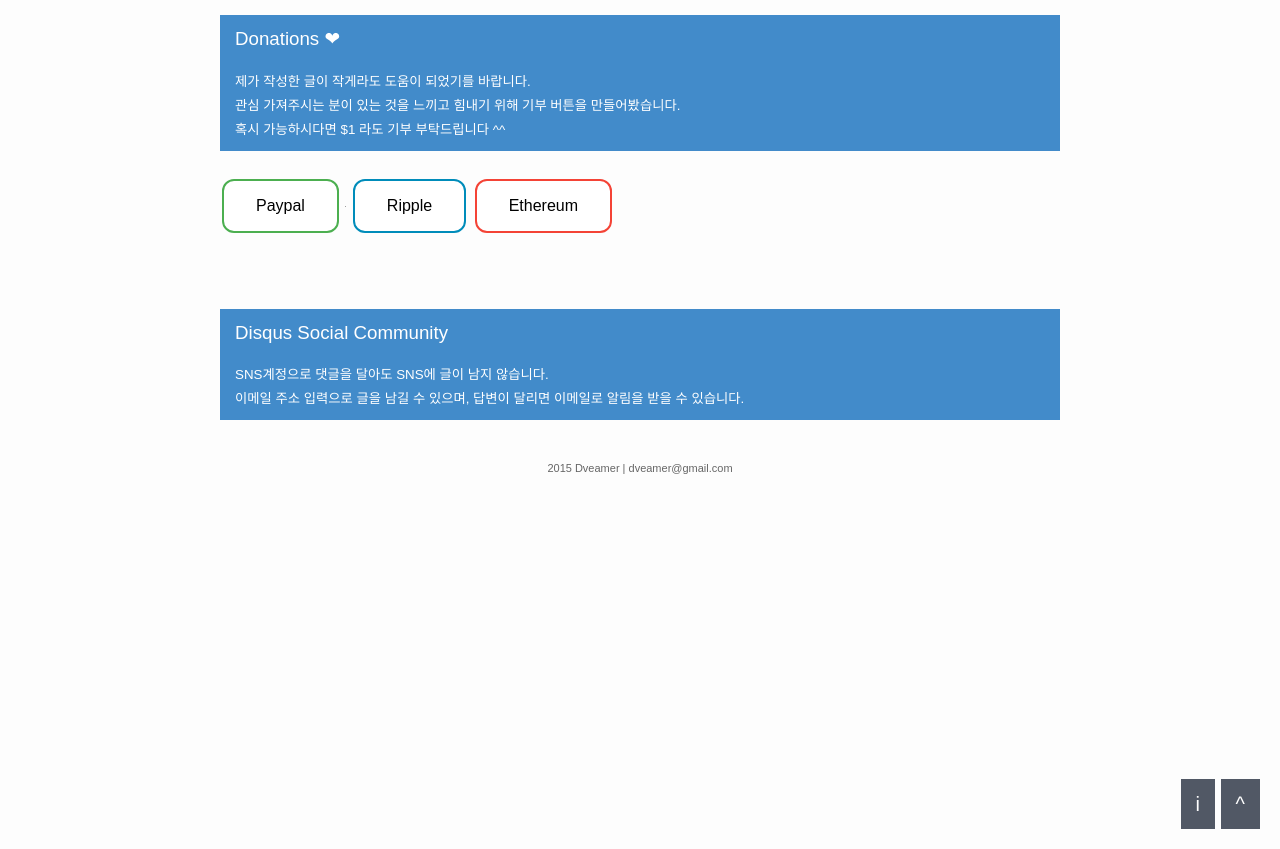
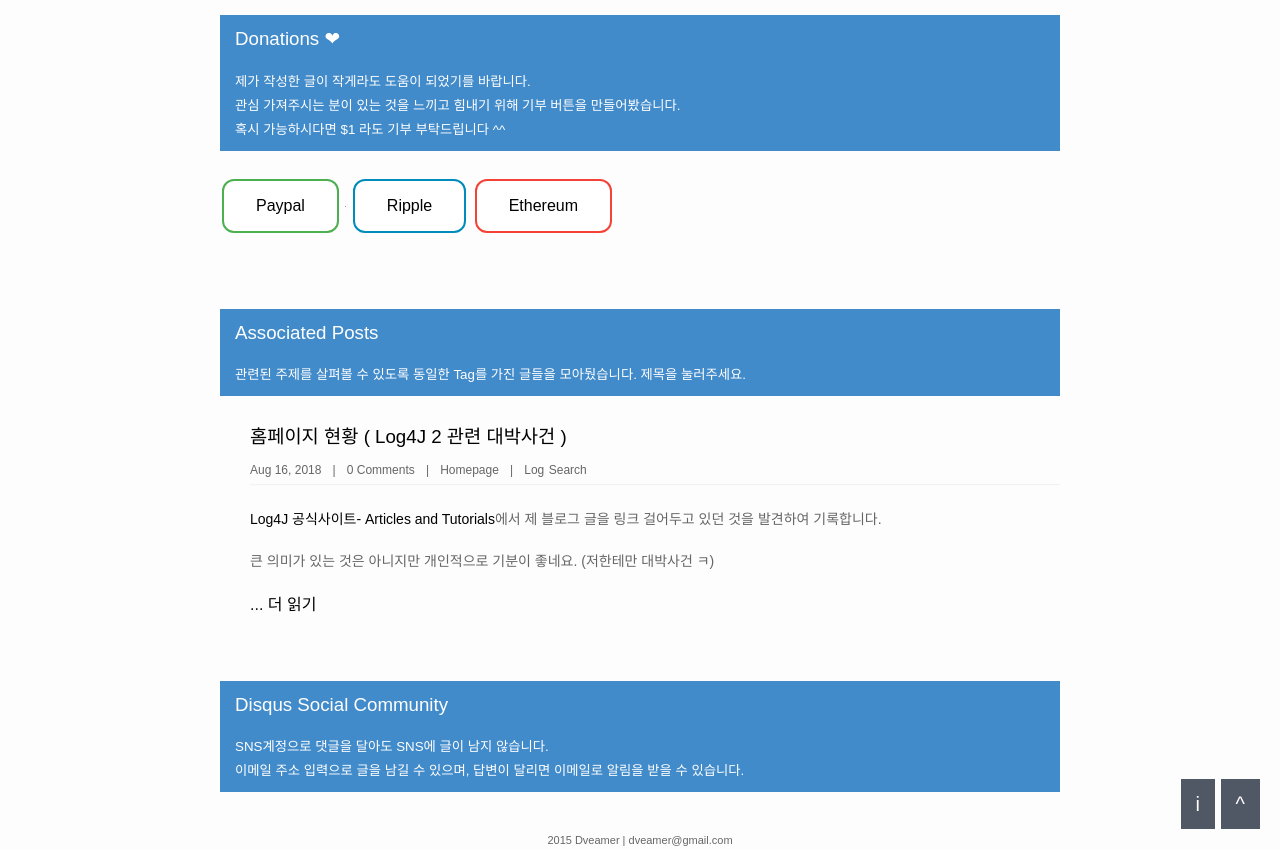
Before and after one commit to dveamer/dveamer.github.io, a Jekyll site: the page built from _posts/Hompage/2016-03-15-SubmitSitemap.md, in a window 1280 px wide and 900 px high, scrolled down 7578 px, cut to the strip 51-900 px from the top of the window. Built offline with Jekyll 4.4.1, drawn with Linux system fonts in a browser that asks for light colours; comment, search, counter and statistics services are not loaded.

Commit message:
homepage

```diff
--- a/_posts/Hompage/2018-08-16-CurrentStatus2018.md
+++ b/_posts/Hompage/2018-08-16-CurrentStatus2018.md
@@ -3,7 +3,7 @@ layout: post
 title:  "홈페이지 현황 ( Log4J 2 관련 대박사건 )"
 date:   2018-08-16 12:00:00
 categories: Homepage
-tags: Log
+tags: Log Search
 ---
 
 [Log4J 공식사이트- Articles and Tutorials](http://logging.apache.org/log4j/2.x/articles.html)에서 제 블로그 글을 링크 걸어두고 있던 것을 발견하여 기록합니다.
--- /dev/null
+++ b/navereaead94c24a182ced454d3dea609c06f.html
@@ -0,0 +1 @@
+naver-site-verification: navereaead94c24a182ced454d3dea609c06f.html
```
